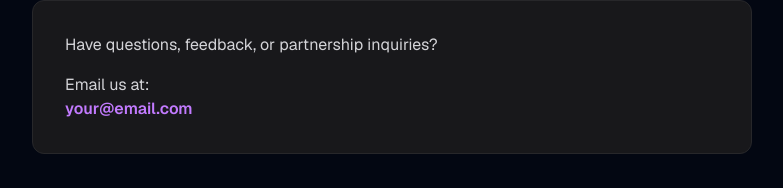
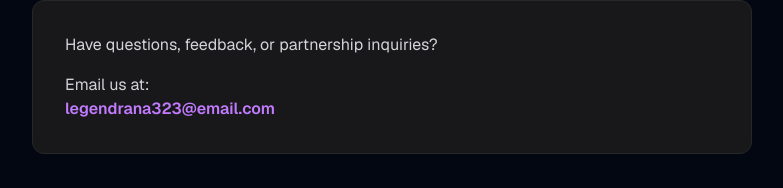
Before and after one commit to legendrajput222/careercopilot-ai, a Next.js app: page /contact in a window 1280 px wide. Shown: the part 152-340 px from the top of the page, without its empty margins (248-1031 px from the left). Built offline with nearby package versions, Linux system fonts and the light colour scheme.

Commit message:
Fixed legal footer links

```diff
--- a/app/contact/page.tsx
+++ b/app/contact/page.tsx
@@ -19,7 +19,7 @@ export default function ContactPage() {
               href="mailto:legendrana323@email.com"
               className="text-purple-400 font-semibold"
             >
-              your@email.com
+              legendrana323@email.com
             </a>
           </div>
         </div>
--- a/components/landing/Footer.tsx
+++ b/components/landing/Footer.tsx
@@ -12,9 +12,9 @@ const footerLinks = {
     { label: "Contact", href: "/contact" },
   ],
   Legal: [
-    { label: "Privacy Policy", href: "/privacy-policy" },
-    { label: "Terms of Service", href: "/terms-of-service" },
-    { label: "Cookie Policy", href: "/cookie-policy" },
+    { label: "Privacy Policy", href: "/privacy" },
+    { label: "Terms of Service", href: "/terms" },
+    { label: "Cookie Policy", href: "/cookies" },
   ],
 };
 
```
